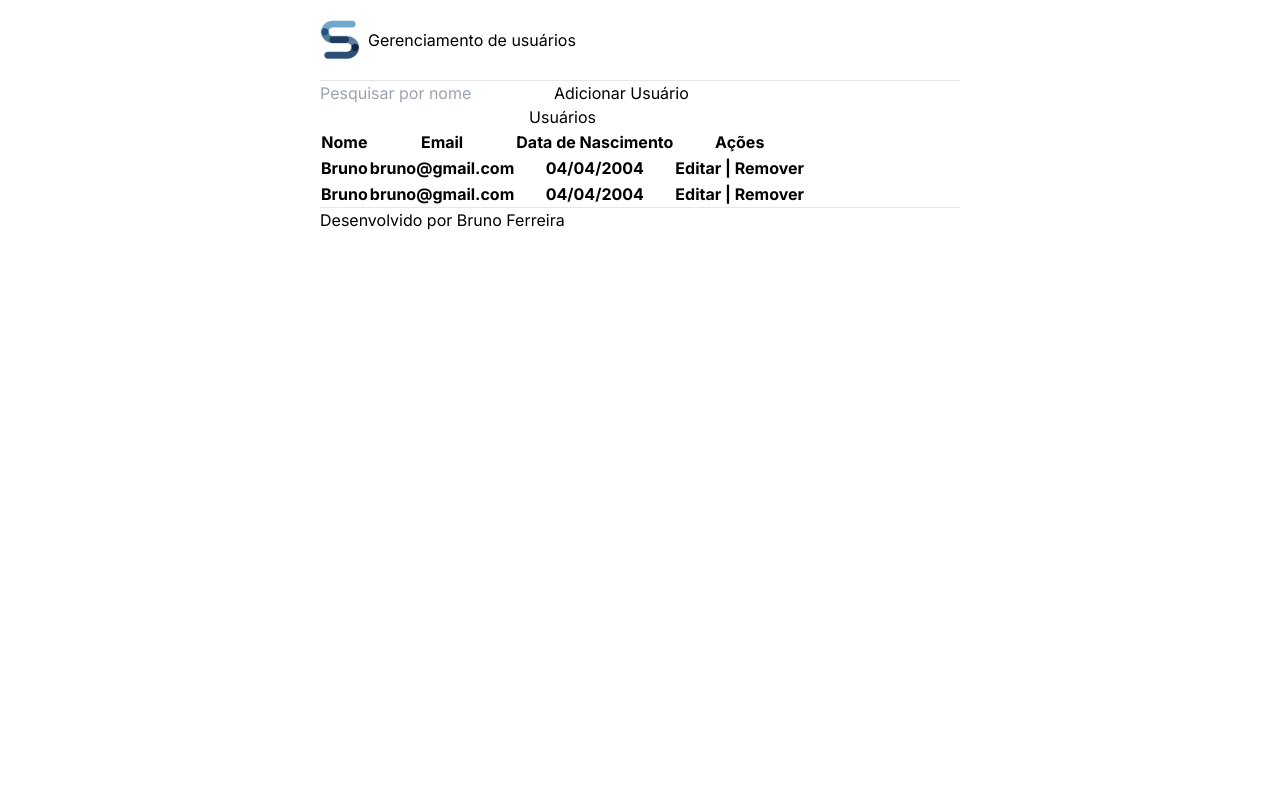
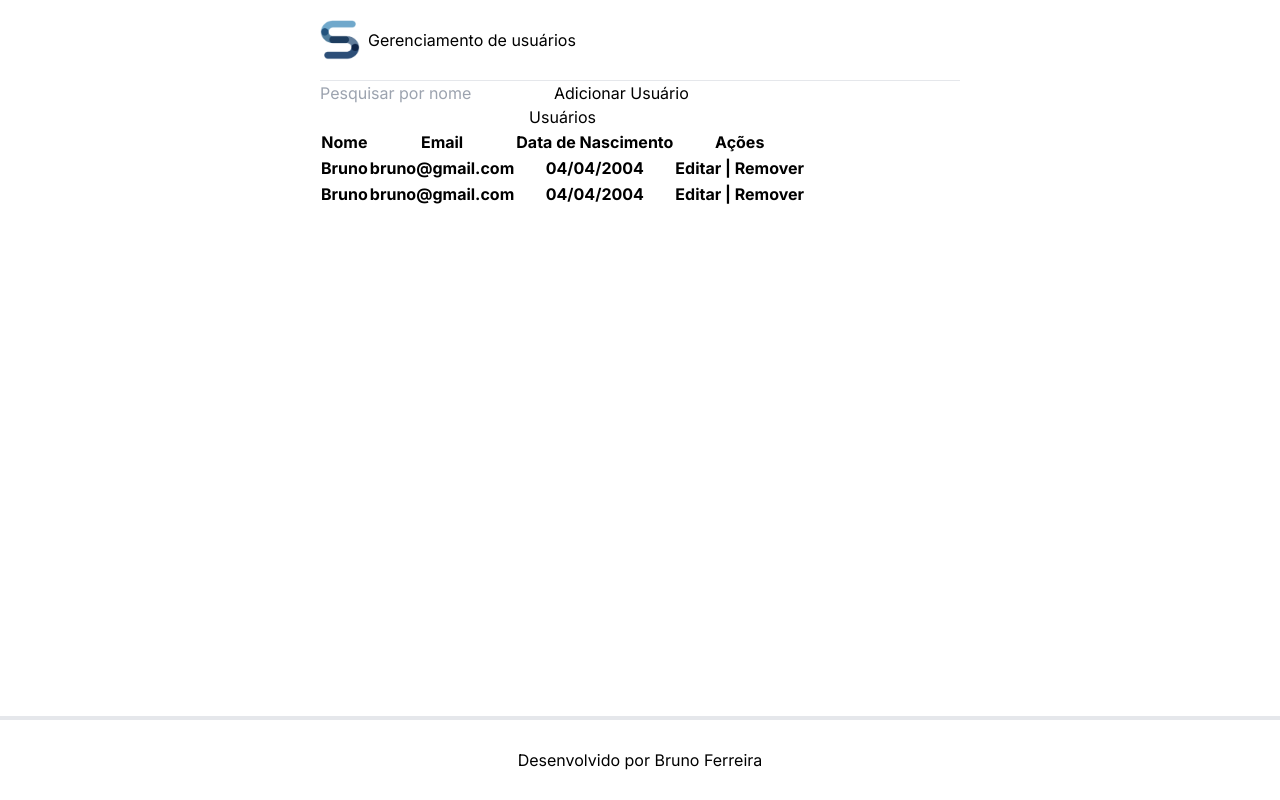
Before and after one commit to BrunoFerreira95/manterusuarios, a Next.js app: page / in a window 1280 px wide. Built offline with nearby package versions, Linux system fonts and the light colour scheme.

Commit message:
refactor: footer into to a component

```diff
--- a/src/app/user/page.tsx
+++ b/src/app/user/page.tsx
@@ -1,3 +1,4 @@
+import Footer from '@/components/Footer'
 import Header from '@/components/Header'
 import React from 'react'
 
@@ -38,10 +39,7 @@ const UserHome = () => {
             </table>
           </form>
         </main>
-        <hr />
-        <footer>
-          <span>Desenvolvido por Bruno Ferreira</span>
-        </footer>
+        <Footer/>
       </div>
     </div>
     </>
--- /dev/null
+++ b/src/components/Footer.tsx
@@ -0,0 +1,16 @@
+import React from 'react'
+
+const Footer = () => {
+  return (
+    <>
+      <div className='fixed inset-x-0 bottom-0'>
+        <hr className='border-2'/>
+        <footer className='flex justify-center h-20 items-center' >
+          <span>Desenvolvido por Bruno Ferreira</span>
+        </footer>
+      </div>
+    </>
+  )
+}
+
+export default Footer
```
